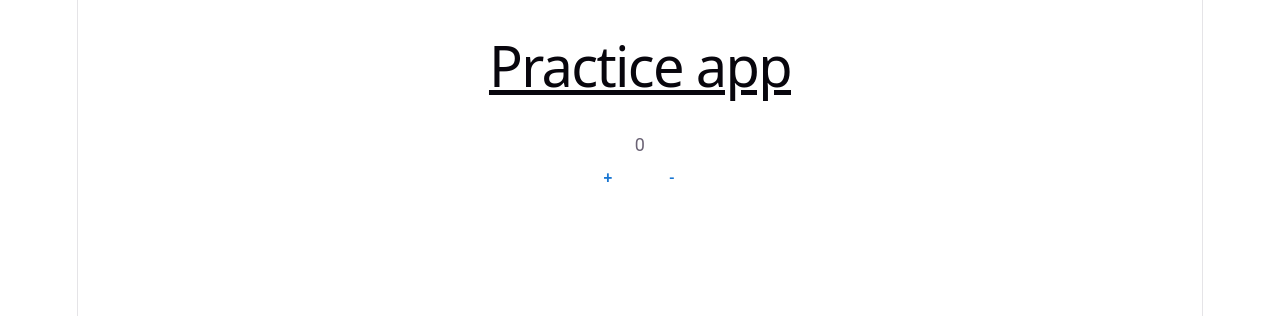
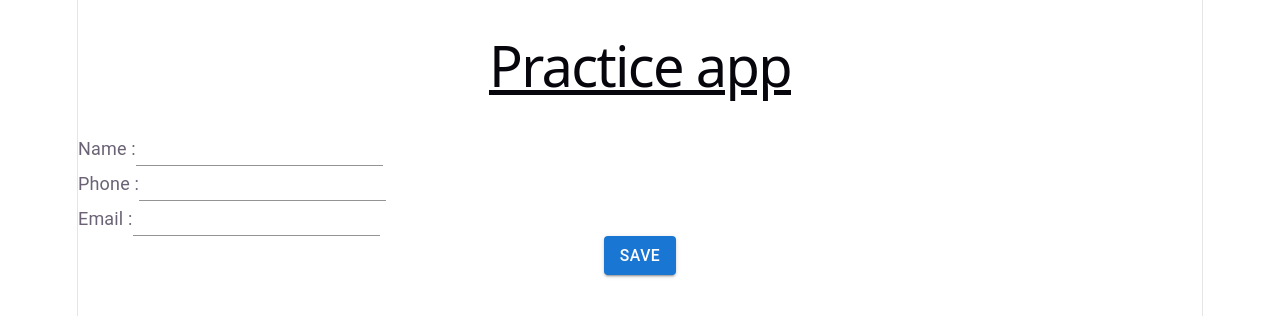
Before and after one commit to Ritikbadhan/codePractice, a React (Vite) app: page / in a window 1280 px wide. Shown: the top 316 px of the page. Built offline with nearby package versions, Linux system fonts and the light colour scheme.

Commit message:
Created form

```diff
--- a/src/App.jsx
+++ b/src/App.jsx
@@ -5,8 +5,9 @@
 // import SearchFilter from "./Practice/SearchFilter";
 // import TodoAPP from "./Practice/TodoApp";
 
+import ContactFormWithUseState from "./Practice/ContactForm";
 import { CounterProvider } from "./Practice/ContextAPI/CounterContext";
-import ReduxCounter from "./Practice/ReduxCounter";
+// import ReduxCounter from "./Practice/ReduxCounter";
 // import CounterWithContextAPI from "./Practice/CounterWithContextAPI";
 // import PaginationTable from "./Practice/PaginationTable";
 // import ShopingCart from "./Practice/ShopingCart/ShopingCart";
@@ -38,10 +39,12 @@ function App() {
         {/* <Accordian></Accordian> */}
         {/* <PaginationTable /> */}
         {/* <CounterWithContextAPI/> */}
-        <ReduxCounter/>
+        {/* <ReduxCounter/> */}
+
+        <ContactFormWithUseState />
 
       </div>
-     </CounterProvider>
+    </CounterProvider>
   );
 }
 
--- /dev/null
+++ b/src/Practice/ContactForm.jsx
@@ -0,0 +1,55 @@
+import Button from "@mui/material/Button";
+import Grid from "@mui/material/Grid";
+import Input from "@mui/material/Input";
+import Typography from "@mui/material/Typography";
+import { useState } from "react";
+const initialData = {
+    email: null,
+    phone: null,
+    name: null
+}
+
+function ContactFormWithUseState() {
+
+    const [formData, setFormData] = useState(initialData);
+
+    const handleformchange = (input, e) => {
+        // console.log(input, value);
+
+        const value = e.target.value;
+
+        setFormData((prev) => ({
+            ...prev, [input]: value
+        }))
+
+
+    }
+
+    function handleSubmit (){
+        console.log(formData);
+
+    }
+    return (
+        <>
+            <Grid>
+                <Grid sx={{ display: 'flex', alignItems: 'center', flexDirection: 'row' }}>
+                    <Typography> Name : </Typography>
+                    <Input value={formData?.name} type="text" onChange={(e) => { handleformchange("name", e) }} />
+                </Grid>
+
+                <Grid sx={{ display: 'flex', alignItems: 'center', flexDirection: 'row' }}>
+                    <Typography> Phone : </Typography>
+                    <Input value={formData?.phone} type="number" onChange={(e) => { handleformchange("phone", e) }} />
+                </Grid>
+                <Grid sx={{ display: 'flex', alignItems: 'center', flexDirection: 'row' }}>
+                    <Typography> Email : </Typography>
+                    <Input value={formData?.email} type="text" onChange={(e) => { handleformchange("email", e) }} />
+                </Grid>
+                <Button variant="contained" onClick={handleSubmit}>Save</Button>
+            </Grid>
+        </>
+    )
+
+}
+
+export default ContactFormWithUseState;
```
